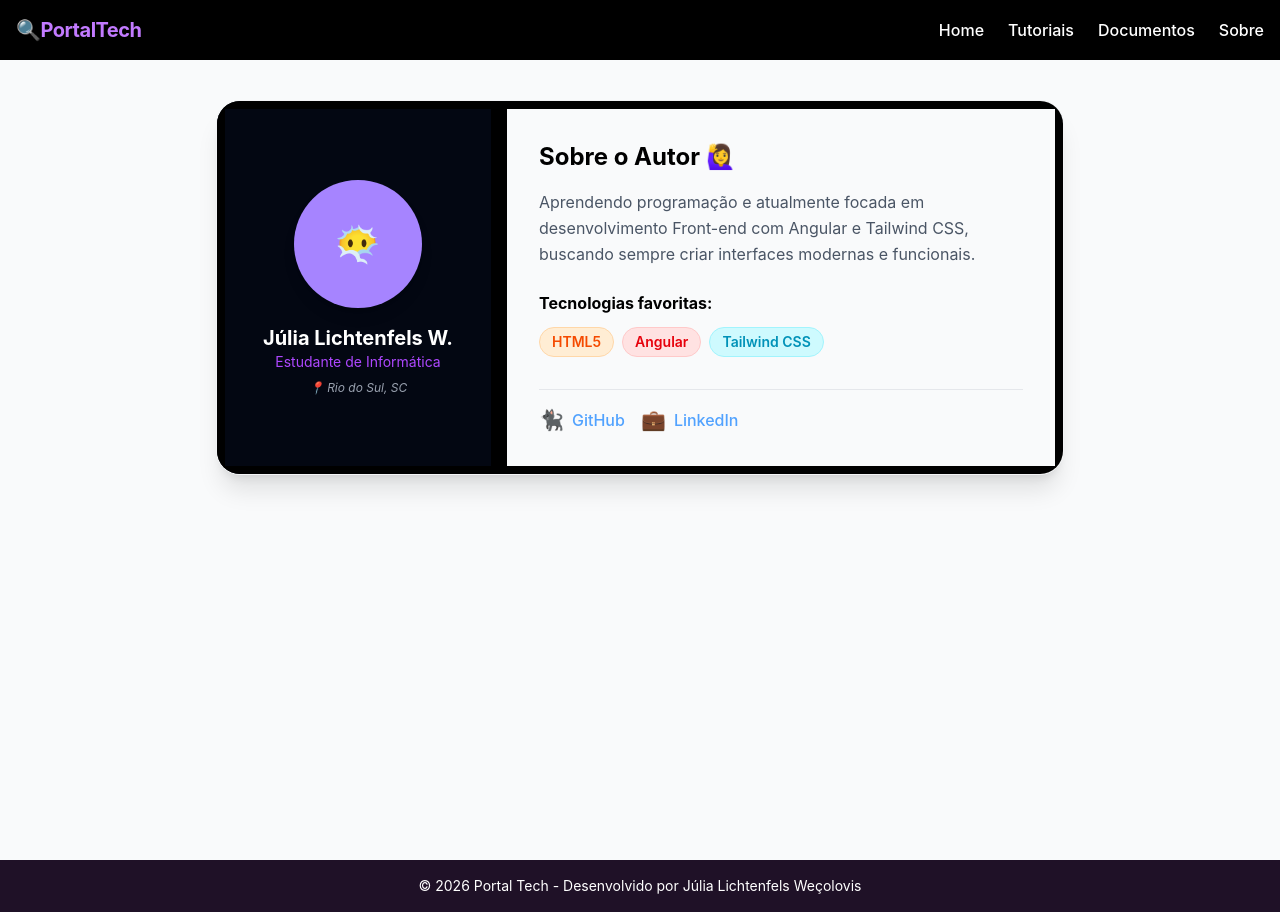
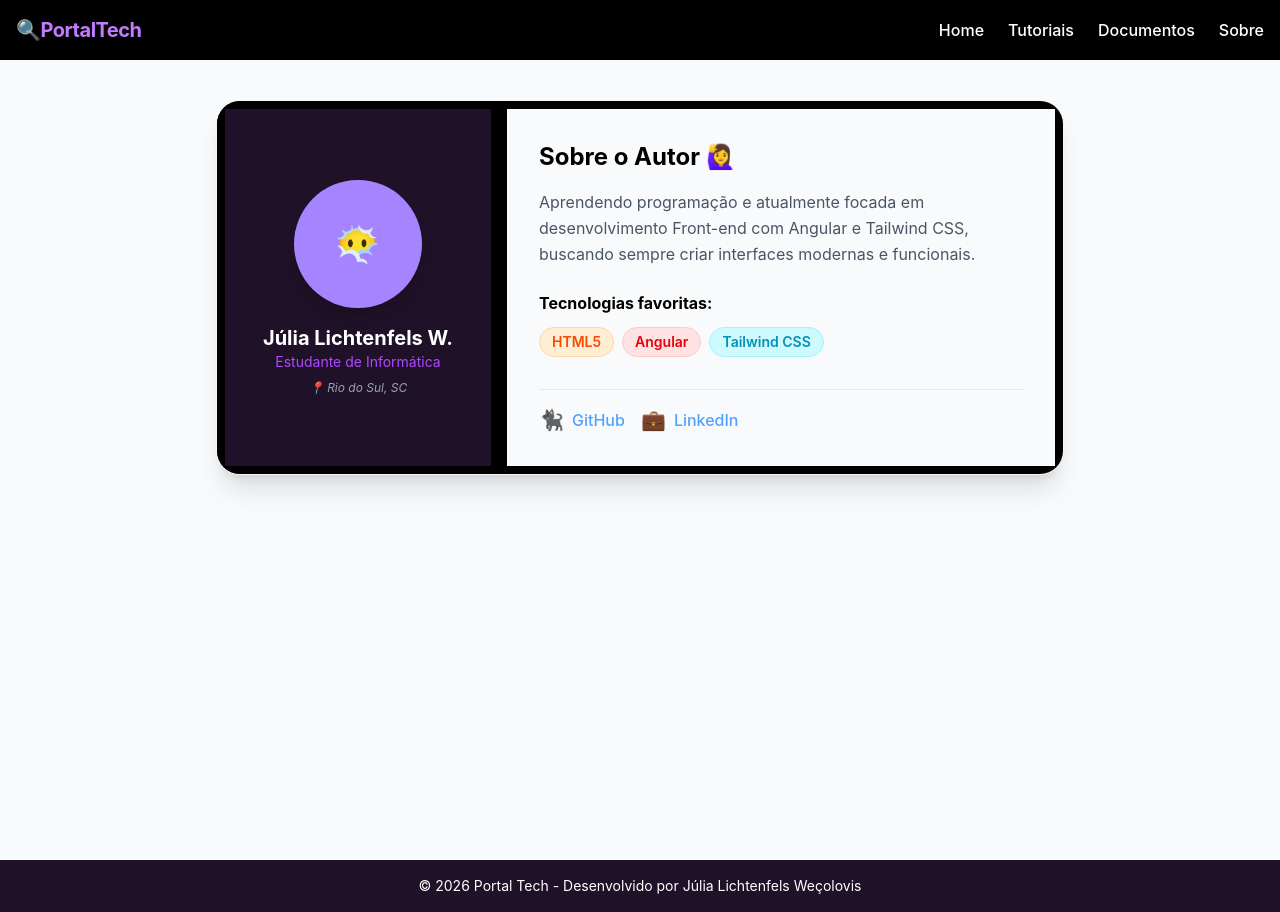
Before and after one commit to julia-lw/PortalTech, an Angular app in the folder portaltech/: page /autor in a window 1280 px wide. Built offline with nearby package versions, Linux system fonts and the light colour scheme.

Commit message:
Update autor.html

```diff
--- a/portaltech/src/app/pages/autor/autor.html
+++ b/portaltech/src/app/pages/autor/autor.html
@@ -1,7 +1,7 @@
 <div class="max-w-4xl mx-auto py-10 p-6">
   <div class="bg-white rounded-3xl shadow-xl overflow-hidden border border-gray-100 flex flex-col md:flex-row">
 
-    <div class="bg-gray-950 md:w-1/3 p-8 text-center flex flex-col items-center justify-center border-8">
+    <div class="bg-[#1f1127] md:w-1/3 p-8 text-center flex flex-col items-center justify-center border-8">
       <div class="w-32 h-32 bg-violet-400 rounded-full mb-4 flex items-center justify-center text-white text-4xl font-bold shadow-lg">
         😶‍🌫️ </div>
       <h2 class="text-white text-xl font-bold">Júlia Lichtenfels W.</h2>
```
